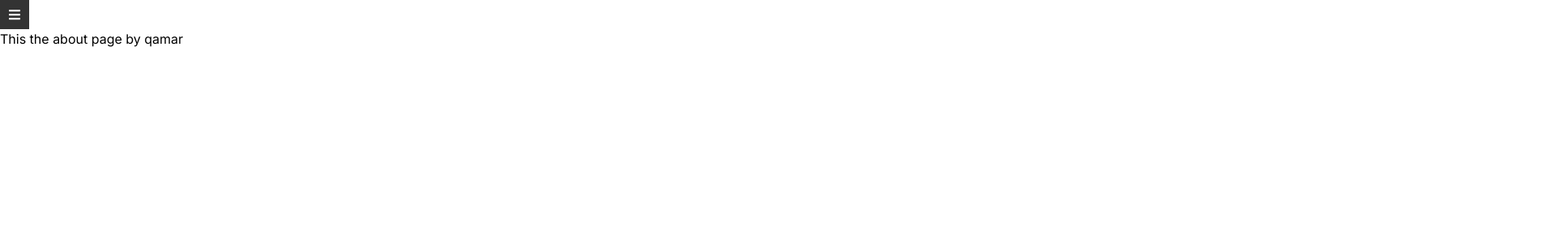
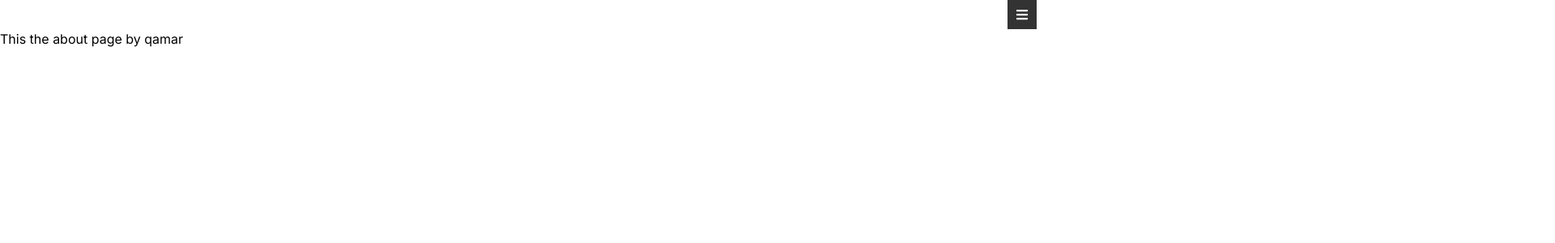
Before and after one commit to mqamar19/qamar, a Next.js app: page /about in a window 1280 px wide. Shown: the top 300 px of the page at 81% size, 1920 px wide, since content can reach past the window. Built offline with nearby package versions, Linux system fonts and the light colour scheme.

Commit message:
menu setup on right side

```diff
--- a/src/Componants/sidebar.tsx
+++ b/src/Componants/sidebar.tsx
@@ -15,11 +15,14 @@ function Sidebar() {
 
   return (
     <>
+    <div className='menubuttonwrapper'>
    <button className="toggle-button" onClick={toggleSidebar}>
   <FaBars />
 </button>
+</div>
 
-    <div className={`sidebar ${isOpen ? 'open' : ''} ${isClose ? 'close' : ''}`}>
+  <div className='menusidebarwrapper'>
+  <div className={`sidebar ${isOpen ? 'open' : ''} ${isClose ? 'close' : ''}`}>
       <div className='menu'><ul>
         <li> <a href="/">Home</a></li>
         <li><a href="/about">About</a></li>
@@ -33,6 +36,7 @@ function Sidebar() {
       </div>
 
     </div>
+  </div>
 
     </>
   );
--- a/src/app/globals.css
+++ b/src/app/globals.css
@@ -7,6 +7,9 @@
 
 
 /* styles/globals.css */
+body {
+  overflow-x: hidden;
+}
 .container {
     display: flex;
   }
@@ -16,7 +19,7 @@
     height: 100vh;
     background-color: #333;
     color: white;
-    transform: translateX(-100vw);
+    transform: translateX(100vw);
     transition: transform 0.8s ease-in-out;
 
 
@@ -25,7 +28,7 @@
     padding-right: 2%;
     padding-bottom: 20px;
     position: absolute;
-    left: 0;
+    right: 0;
     top: 0;
     display: flex;
     background-color: #333;
@@ -131,3 +134,8 @@ li a {
 button.toggle-button.clsbutton svg {
 fill: black;
 }
+/*menu setting up on right side*/
+.menubuttonwrapper {
+  text-align: right;
+}
+/* menu setting up on right side end */
```
